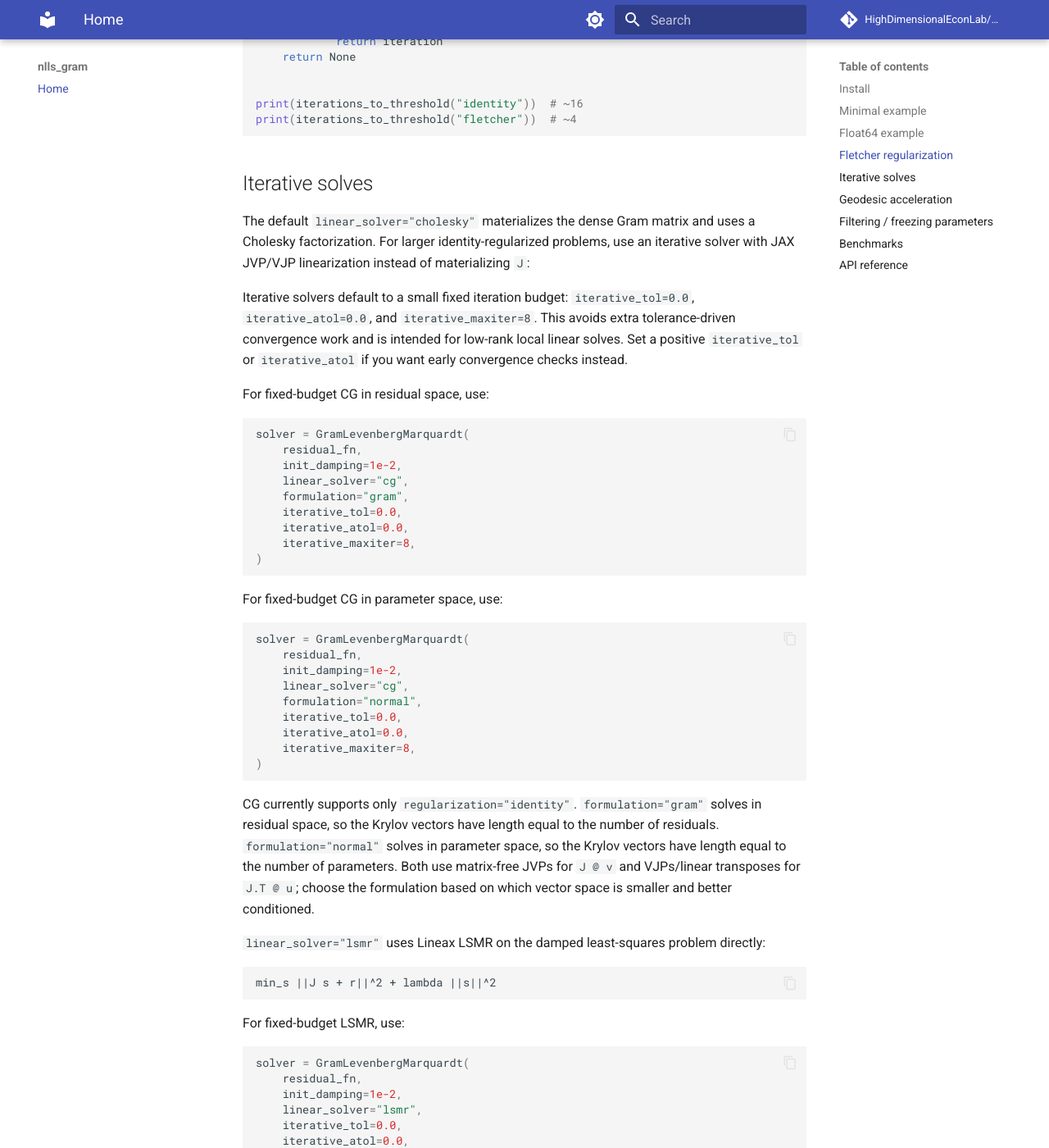
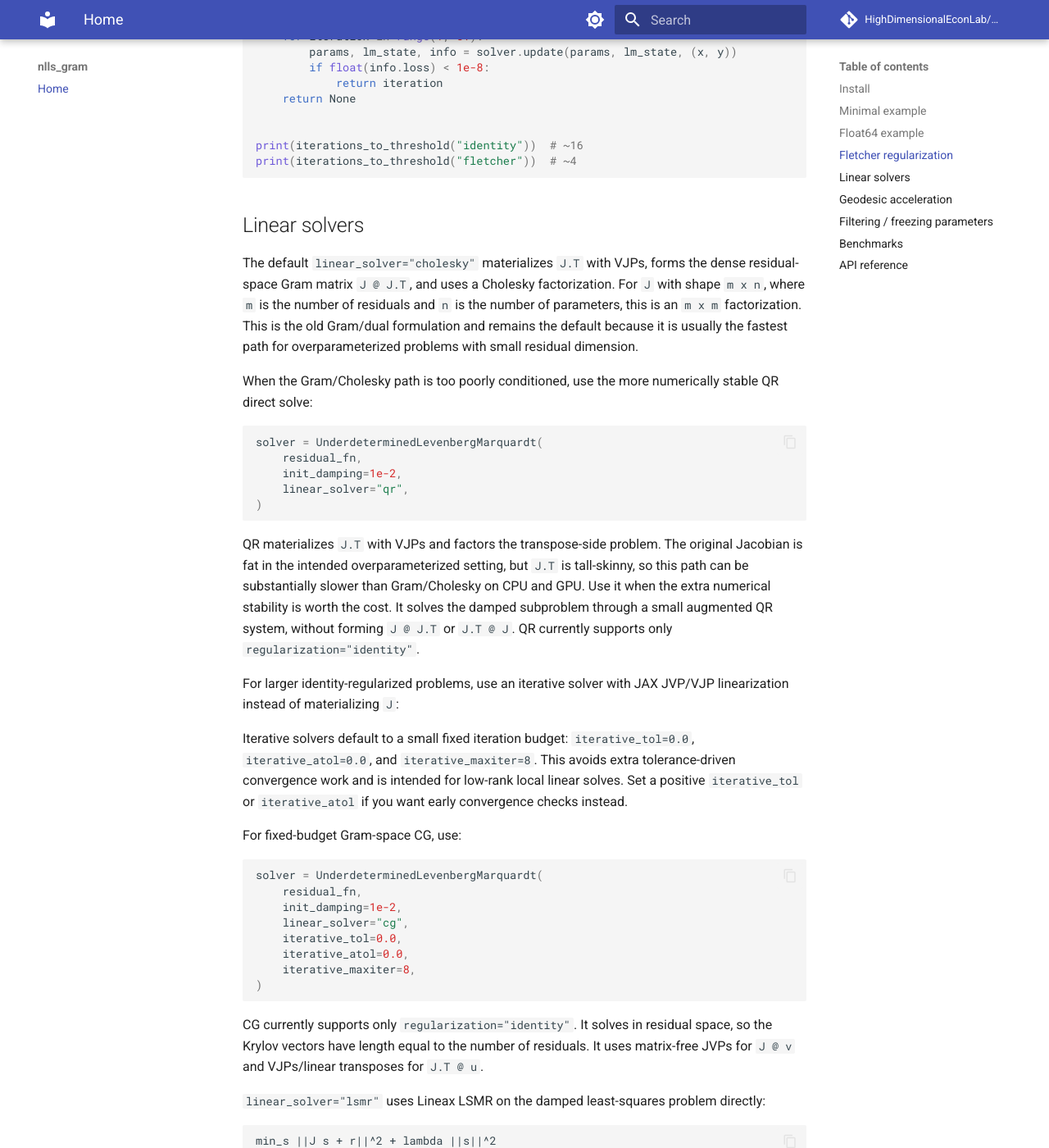
Before and after one commit to HighDimensionalEconLab/nlls_gram, an MkDocs documentation site: the page built from docs/index.md, in a window 1280 px wide and 1400 px high, scrolled down 3258 px. Shown: the whole window at 82% size. Built offline with MkDocs 1.6.1 and Material for MkDocs 9.7.7, drawn with Linux system fonts in a browser that asks for light colours; comment, search, counter and statistics services are not loaded; some of the changed text lies outside the part shown.

Commit message:
feat: add underdetermined LM interface

````diff
--- a/docs/index.md
+++ b/docs/index.md
@@ -1,16 +1,18 @@
 # nlls_gram
 
 Levenberg-Marquardt nonlinear least-squares solvers for JAX, with dense
-Gram/dual solves and optional matrix-free iterative solves.
+dual Cholesky/QR solves and optional matrix-free iterative solves.
 
-`GramLevenbergMarquardt` minimizes `||r(params)||^2` for a user-supplied
+`UnderdeterminedLevenbergMarquardt` minimizes `||r(params)||^2` for a user-supplied
 `residual_fn(params, batch)`, where `params` is any JAX pytree (a flat array, a
 dict, `nnx.state(model, nnx.Param)`, ...). It follows an `init`/`update` protocol:
 `update(params, state, batch)` returns the **new params pytree** (same structure),
 the next state, and an `LMInfo`. The default dense solver factors the small
-`n x n` Gram (dual) system, which is useful when there are many more parameters
-than residual rows. Optional iterative solvers provide matrix-free CG in Gram or
-normal form and LSMR on the damped least-squares formulation.
+residual-space Gram (dual) system. For a Jacobian `J` with shape `m x n`, this
+means an `m x m` solve, which is useful when there are many more parameters than
+residual rows. `jac="vjp"` is the only supported Jacobian materialization mode.
+Optional solvers provide a dense QR stability path, matrix-free Gram-space CG,
+and LSMR on the damped least-squares formulation.
 
 The solver interface is general JAX — it knows nothing about
 `flax`/`nnx`/`optax` — and the package depends on `jax` plus `lineax` for LSMR.
@@ -55,7 +57,7 @@ runs in float32:
 import jax
 import jax.numpy as jnp
 
-from nlls_gram import GramLevenbergMarquardt
+from nlls_gram import UnderdeterminedLevenbergMarquardt
 
 
 # residual_fn(params, batch) -> 1-D residual array; the solver minimizes its SSQ.
@@ -68,7 +70,7 @@ x = jnp.linspace(0.0, 2.0, 20)
 y = 2.0 * jnp.exp(-1.0 * x)
 
 params = {"a": 1.0, "b": 0.0}
-solver = GramLevenbergMarquardt(residual_fn, init_damping=1e-2)
+solver = UnderdeterminedLevenbergMarquardt(residual_fn, init_damping=1e-2)
 lm_state = solver.init()
 
 
@@ -97,7 +99,7 @@ jax.config.update("jax_enable_x64", True)
 
 import jax.numpy as jnp
 
-from nlls_gram import GramLevenbergMarquardt
+from nlls_gram import UnderdeterminedLevenbergMarquardt
 
 dtype = jnp.float64
 
@@ -115,7 +117,7 @@ params = {
     "b": jnp.asarray(0.0, dtype=dtype),
 }
 
-solver = GramLevenbergMarquardt(residual_fn, init_damping=1e-2)
+solver = UnderdeterminedLevenbergMarquardt(residual_fn, init_damping=1e-2)
 lm_state = solver.init()
 
 for _ in range(50):
@@ -137,7 +139,7 @@ or extremely sensitive parameter directions do not dominate the Gram solve.
 ```python
 import jax.numpy as jnp
 
-from nlls_gram import GramLevenbergMarquardt
+from nlls_gram import UnderdeterminedLevenbergMarquardt
 
 x = jnp.linspace(0.0, 2.0, 50)
 y = 2.0 * jnp.exp(-1.0 * x)
@@ -152,7 +154,7 @@ def residual_fn(params, batch):
 
 def iterations_to_threshold(regularization):
     params = {"a": 1.0, "b_scaled": 0.0}
-    solver = GramLevenbergMarquardt(
+    solver = UnderdeterminedLevenbergMarquardt(
         residual_fn,
         init_damping=1e-2,
         regularization=regularization,
@@ -171,11 +173,35 @@ print(iterations_to_threshold("identity"))  # ~16
 print(iterations_to_threshold("fletcher"))  # ~4
 ```
 
-## Iterative solves
+## Linear solvers
 
-The default `linear_solver="cholesky"` materializes the dense Gram matrix and
-uses a Cholesky factorization. For larger identity-regularized problems, use an
-iterative solver with JAX JVP/VJP linearization instead of materializing `J`:
+The default `linear_solver="cholesky"` materializes `J.T` with VJPs, forms the
+dense residual-space Gram matrix `J @ J.T`, and uses a Cholesky factorization.
+For `J` with shape `m x n`, where `m` is the number of residuals and `n` is the
+number of parameters, this is an `m x m` factorization. This is the old Gram/dual
+formulation and remains the default because it is usually the fastest path for
+overparameterized problems with small residual dimension.
+
+When the Gram/Cholesky path is too poorly conditioned, use the more numerically
+stable QR direct solve:
+
+```python
+solver = UnderdeterminedLevenbergMarquardt(
+    residual_fn,
+    init_damping=1e-2,
+    linear_solver="qr",
+)
+```
+
+QR materializes `J.T` with VJPs and factors the transpose-side problem. The
+original Jacobian is fat in the intended overparameterized setting, but `J.T` is
+tall-skinny, so this path can be substantially slower than Gram/Cholesky on CPU
+and GPU. Use it when the extra numerical stability is worth the cost. It solves
+the damped subproblem through a small augmented QR system, without forming
+`J @ J.T` or `J.T @ J`. QR currently supports only `regularization="identity"`.
+
+For larger identity-regularized problems, use an iterative solver with JAX
+JVP/VJP linearization instead of materializing `J`:
 
 Iterative solvers default to a small fixed iteration budget:
 `iterative_tol=0.0`, `iterative_atol=0.0`, and `iterative_maxiter=8`. This avoids
@@ -183,40 +209,22 @@ extra tolerance-driven convergence work and is intended for low-rank local
 linear solves. Set a positive `iterative_tol` or `iterative_atol` if you want
 early convergence checks instead.
 
-For fixed-budget CG in residual space, use:
+For fixed-budget Gram-space CG, use:
 
 ```python
-solver = GramLevenbergMarquardt(
+solver = UnderdeterminedLevenbergMarquardt(
     residual_fn,
     init_damping=1e-2,
     linear_solver="cg",
-    formulation="gram",
     iterative_tol=0.0,
     iterative_atol=0.0,
     iterative_maxiter=8,
 )
 ```
 
-For fixed-budget CG in parameter space, use:
-
-```python
-solver = GramLevenbergMarquardt(
-    residual_fn,
-    init_damping=1e-2,
-    linear_solver="cg",
-    formulation="normal",
-    iterative_tol=0.0,
-    iterative_atol=0.0,
-    iterative_maxiter=8,
-)
-```
-
-CG currently supports only `regularization="identity"`. `formulation="gram"`
-solves in residual space, so the Krylov vectors have length equal to the number
-of residuals. `formulation="normal"` solves in parameter space, so the Krylov
-vectors have length equal to the number of parameters. Both use matrix-free JVPs
-for `J @ v` and VJPs/linear transposes for `J.T @ u`; choose the formulation
-based on which vector space is smaller and better conditioned.
+CG currently supports only `regularization="identity"`. It solves in residual
+space, so the Krylov vectors have length equal to the number of residuals. It
+uses matrix-free JVPs for `J @ v` and VJPs/linear transposes for `J.T @ u`.
 
 `linear_solver="lsmr"` uses Lineax LSMR on the damped least-squares problem
 directly:
@@ -228,7 +236,7 @@ min_s ||J s + r||^2 + lambda ||s||^2
 For fixed-budget LSMR, use:
 
 ```python
-solver = GramLevenbergMarquardt(
+solver = UnderdeterminedLevenbergMarquardt(
     residual_fn,
     init_damping=1e-2,
     linear_solver="lsmr",
@@ -241,21 +249,21 @@ solver = GramLevenbergMarquardt(
 
 It uses the augmented operator `[J; sqrt(lambda) I]`, so matrix-vector products
 call JAX JVPs for `J @ s` and transposed products call VJPs/linear transposes for
-`J.T @ u`. LSMR does not use the Gram or normal formulation. Its default
+`J.T @ u`. LSMR does not use the dense Gram or QR factorizations. Its default
 `lsmr_conlim=float("inf")` prevents condition-limit early termination; Lineax
 still computes LSMR's internal norm estimates each iteration. Iterative solvers
 can reduce memory and factorization cost on larger dense GPU problems, but each
 iteration performs matrix-free Jacobian-vector and transpose-vector products, so
-the Cholesky default remains better for small residual dimensions.
+the dense direct solvers remain better for small residual dimensions.
 
 ## Geodesic acceleration
 
 Geodesic acceleration is off by default. When enabled, the solver uses analytic
-JAX forward-mode JVPs to build an accelerated candidate; it does not use finite
-differences.
+JAX forward-over-forward JVPs to build an accelerated candidate; it does not use
+finite differences.
 
 ```python
-solver = GramLevenbergMarquardt(
+solver = UnderdeterminedLevenbergMarquardt(
     residual_fn,
     init_damping=1e-2,
     geodesic_acceleration=True,
@@ -287,7 +295,7 @@ import jax
 import jax.numpy as jnp
 from flax import nnx
 
-from nlls_gram import GramLevenbergMarquardt
+from nlls_gram import UnderdeterminedLevenbergMarquardt
 
 
 class ExpModel(nnx.Module):
@@ -313,7 +321,7 @@ def residual_fn(trainable, batch):
     return model(x) - y
 
 
-solver = GramLevenbergMarquardt(residual_fn, init_damping=1e-2)
+solver = UnderdeterminedLevenbergMarquardt(residual_fn, init_damping=1e-2)
 lm_state = solver.init()
 for _ in range(50):
     trainable, lm_state, info = solver.update(trainable, lm_state, (x, y))
@@ -344,8 +352,8 @@ in CI by default:
 uv run --group benchmark pytest benchmarks --benchmark-only
 ```
 
-For a larger RBF-style interpolation profile with CPU/GPU, Cholesky/CG/LSMR,
-Gram/normal CG, and geodesic on/off variants:
+For a larger RBF-style interpolation profile with CPU/GPU,
+Cholesky/QR/CG/LSMR, and geodesic on/off variants:
 
 ```bash
 uv run --group benchmark --group gpu pytest \
@@ -369,7 +377,7 @@ uv run --group gpu pytest tests/test_gpu.py
 
 ## API reference
 
-::: nlls_gram.GramLevenbergMarquardt
+::: nlls_gram.UnderdeterminedLevenbergMarquardt
 
 ::: nlls_gram.LMState
 
--- a/pyproject.toml
+++ b/pyproject.toml
@@ -4,8 +4,8 @@ build-backend = "hatchling.build"
 
 [project]
 name = "nlls-gram"
-version = "0.4.1"
-description = "Gram/dual-form Levenberg-Marquardt nonlinear least-squares solvers for JAX"
+version = "0.5.0"
+description = "Underdetermined Levenberg-Marquardt nonlinear least-squares solvers for JAX"
 readme = "README.md"
 license = "MIT"
 license-files = ["LICENSE"]
````
Also changed, not shown: README.md (+56 -48 lines), src/nlls_gram/__init__.py (+7 -7 lines), 9 other files.
